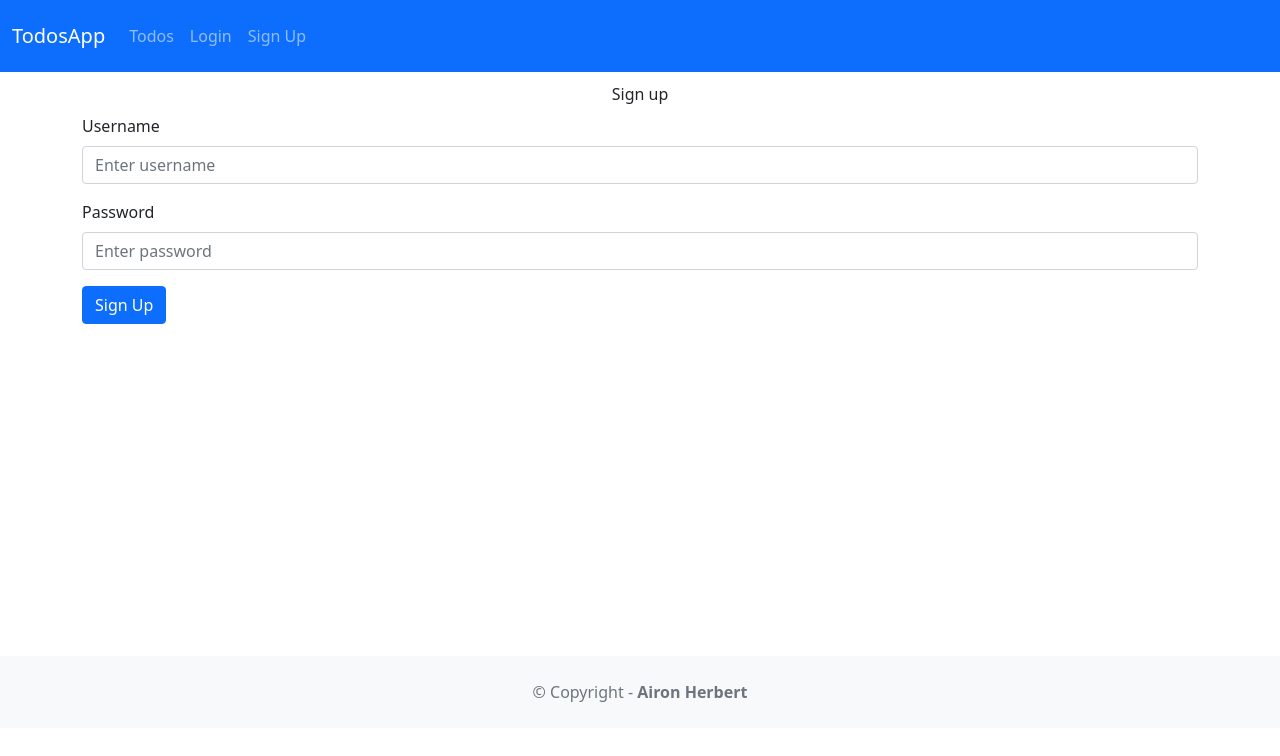
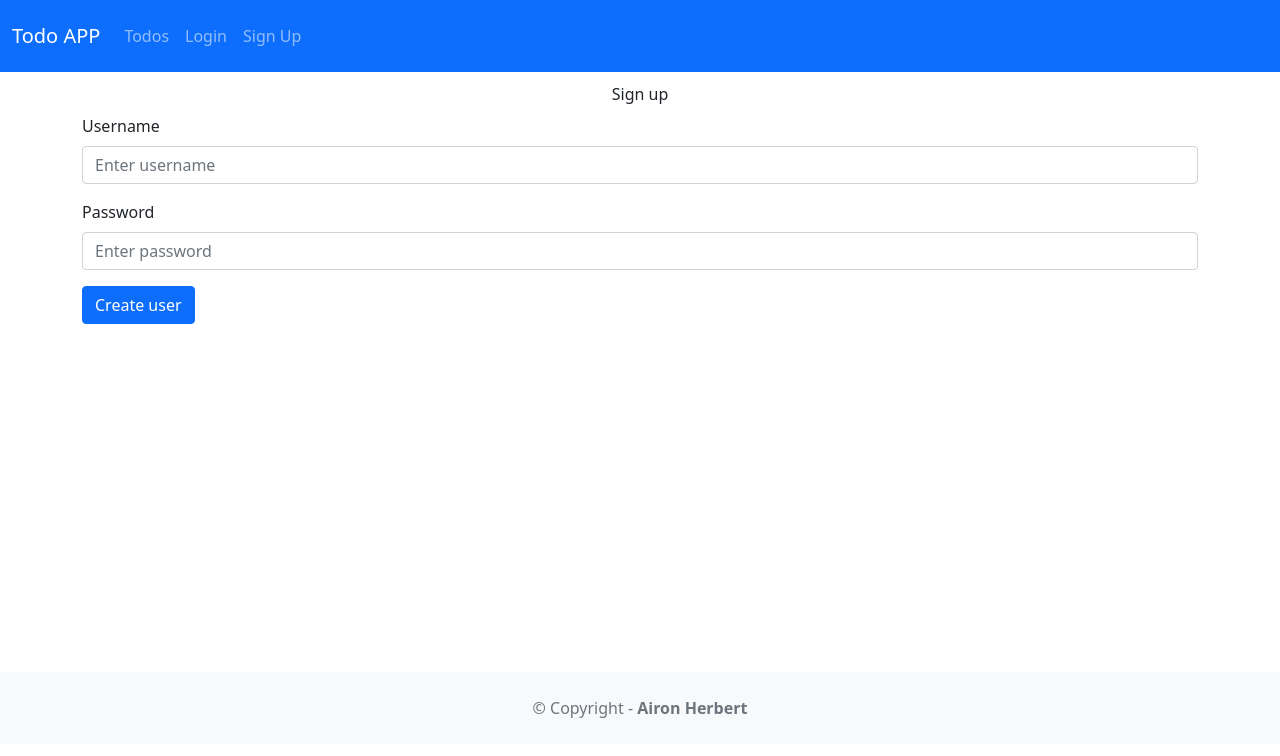
Before and after one commit to aironherbert/pytodofront, a React (Create React App) app: page /signup in a window 1280 px wide. Shown: the top 756 px of the page. Built offline with nearby package versions, Linux system fonts and the light colour scheme.

Commit message:
Refatoração do código

```diff
--- a/src/App.js
+++ b/src/App.js
@@ -60,7 +60,7 @@ function App() {
     <div className="App">
       <Navbar bg="primary" variant="dark">
         <div className="container-fluid">
-          <Navbar.Brand>TodosApp</Navbar.Brand>
+          <Navbar.Brand>Todo APP</Navbar.Brand>
           <Nav className="me-auto">
             <Container>
               <Link className="nav-link" to={"/todos"}>Todos</Link>
@@ -76,13 +76,13 @@ function App() {
           </Nav>
         </div>
       </Navbar>
-      <div style={{ minHeight: "70vh", padding: "10px" }}>
+      <div style={{ minHeight: "72vh", padding: "10px" }}>
         <Switch>
           <Route exact path={["/", "/todos"]} render={(props) => <TodosList {...props} token={token} />} />
           <Route path="/todos/create" render={(props) => <AddTodo {...props} token={token} />} />
           <Route path="/todos/:id/" render={(props) => <AddTodo {...props} token={token} />} />
           <Route path="/login" render={(props) => <Login {...props} token={token} login={login} />} />
-          <Route path="/signup" render={(props) => <Signup {...props} signup={signup} />} />
+          <Route path="/signup" render={(props) => <Signup {...props} token={token} signup={signup} />} />
           <Route path="" render={() => <Redirect to={"/todos"} />} />
         </Switch>
       </div>
--- a/src/components/login.js
+++ b/src/components/login.js
@@ -17,8 +17,6 @@ const Login = props => {
     const login = () => {
         props.login({ username: username, password: password });
     }
-
-    console.log(props.token)
 
     useEffect(() => {
         if (props.token) {
--- a/src/components/signup.js
+++ b/src/components/signup.js
@@ -1,4 +1,4 @@
-import React, { useState } from 'react';
+import React, { useEffect, useState } from 'react';
 import Form from 'react-bootstrap/Form';
 import Container from 'react-bootstrap/Container';
 import Button from 'react-bootstrap/Button';
@@ -17,6 +17,13 @@ const Signup = props => {
         props.signup({ username: username, password: password });
         props.history.push('/todos');
     }
+
+    useEffect(() => {
+        if (props.token) {
+            props.history.push('/todos');
+        }
+    }, [props.history, props.token])
+
     return (
         <Container>
             <Form>
@@ -40,7 +47,7 @@ const Signup = props => {
                     />
                 </Form.Group>
                 <Button variant="primary" onClick={signup}>
-                    Sign Up
+                    Create user
                 </Button>
             </Form>
         </Container>
--- a/src/components/todos-list.js
+++ b/src/components/todos-list.js
@@ -49,11 +49,7 @@ const TodosList = props => {
 
     return (
         <Container>
-            {props.token == null || props.token === "" ? (
-                <Alert variant='warning'>
-                    You are not logged in. Please <Link to={"/login"}>login</Link> to see your todos.
-                </Alert>
-            ) : (
+
             <div>
                 <Link to={"/todos/create"}>
                     <Button variant="outline-info" className="mb-3">
@@ -92,8 +88,6 @@ const TodosList = props => {
                     )
                 })}
             </div>
-            )
-            }
         </Container >
     );
 }
```
Lines whose indentation alone changed are shown as unchanged.
